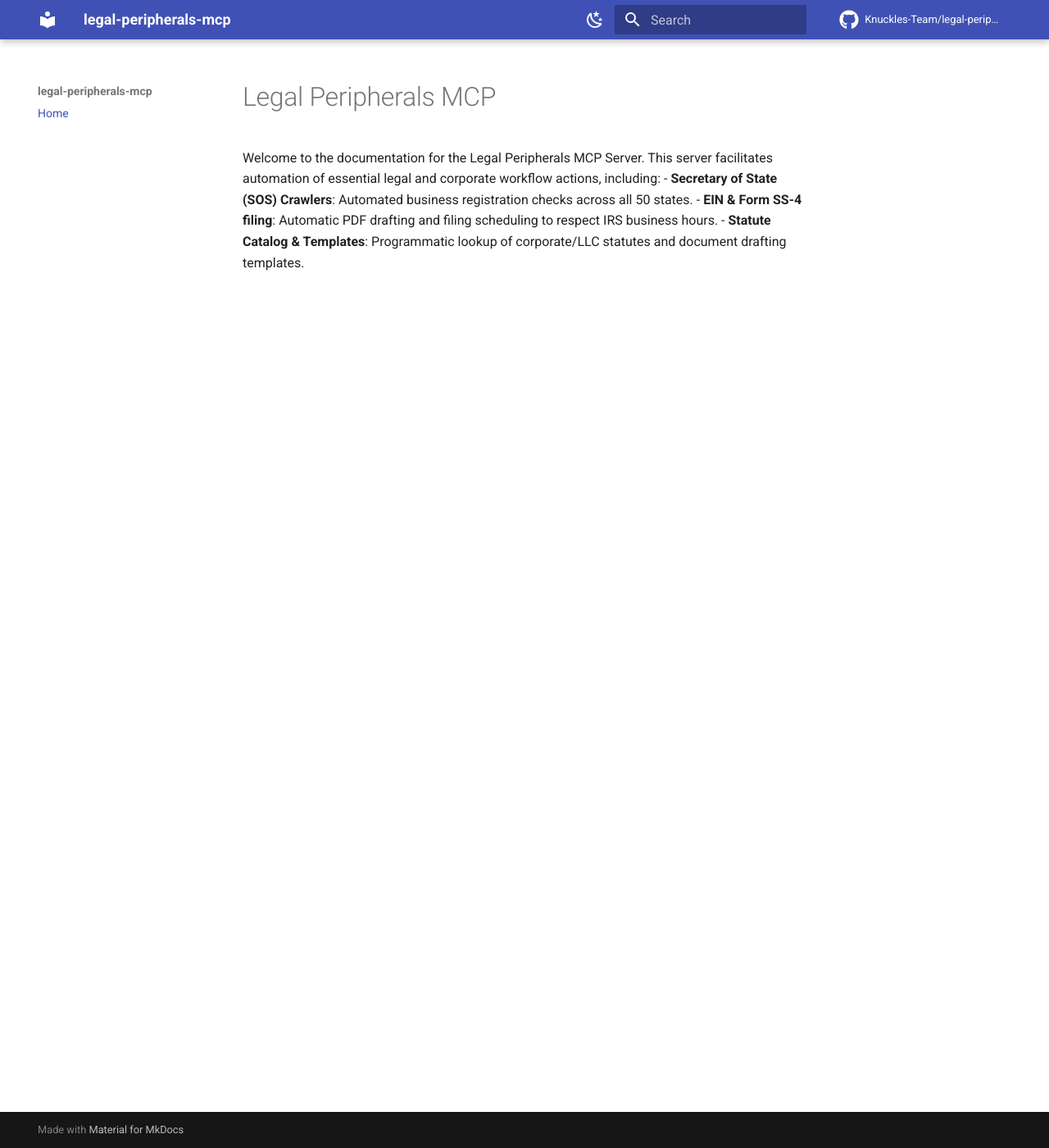
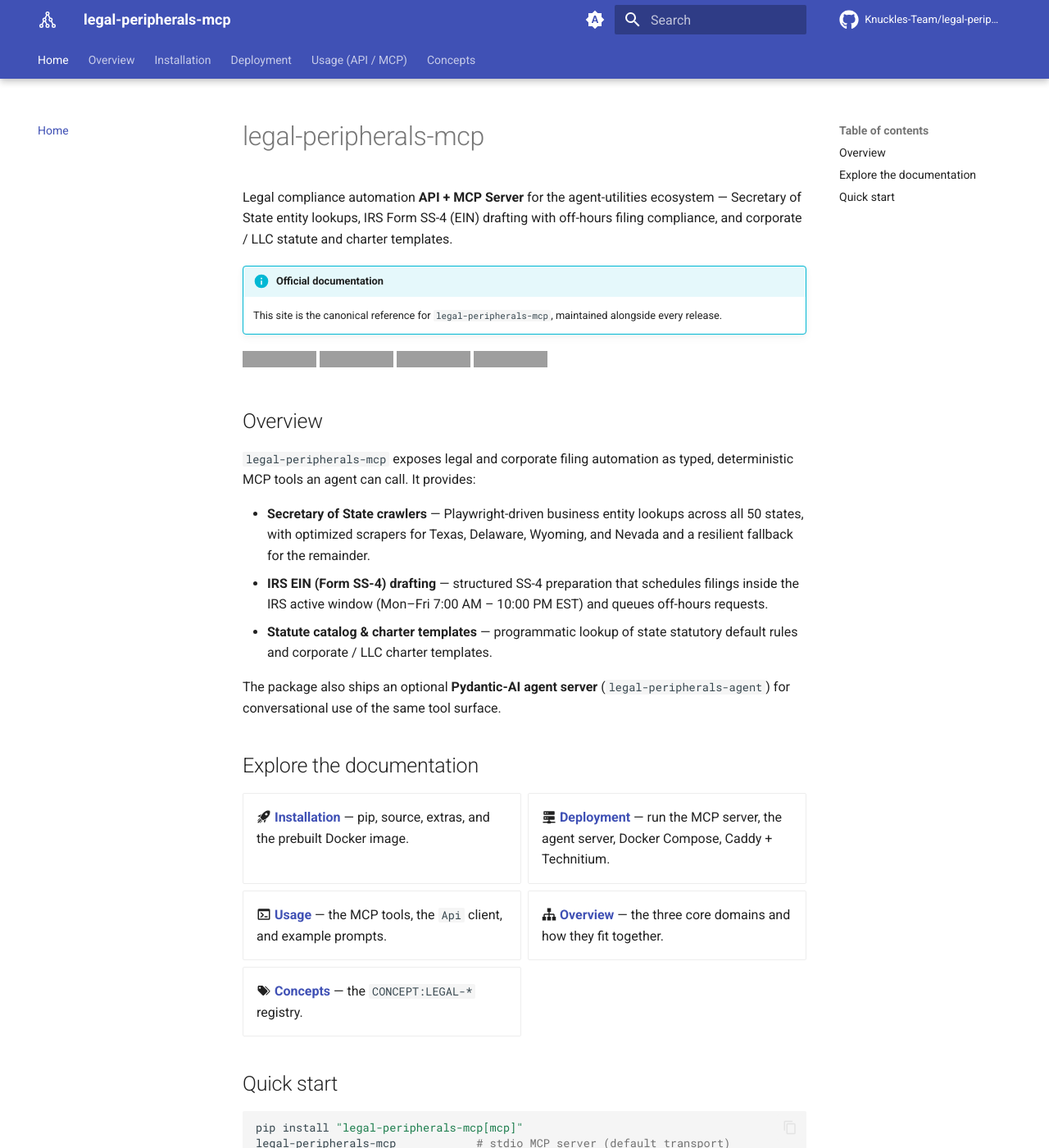
Before and after one commit to Knuckles-Team/legal-peripherals-mcp, an MkDocs documentation site: the page built from docs/index.md, in a window 1280 px wide and 1400 px high. Shown: the whole window at 82% size. Built offline with MkDocs 1.6.1 and Material for MkDocs 9.7.7, drawn with Linux system fonts in a browser that asks for light colours; comment, search, counter and statistics services are not loaded; some of the changed text lies outside the part shown; grey boxes are pictures that could not be loaded.

Commit message:
Standardize documentation: publish docs site, deployment & usage guides
Align legal-peripherals-mcp documentation with the ecosystem standard:
a Material mkdocs site (index, installation, deployment, usage) mirroring
the reference theme, an updated README documentation banner and page table,
and a nav covering every docs page. Documents both the MCP server and the
optional Pydantic-AI agent server.

Co-Authored-By: Claude Opus 4.8 (1M context) <noreply@anthropic.com>

````diff
--- a/docs/index.md
+++ b/docs/index.md
@@ -1,6 +1,60 @@
-# Legal Peripherals MCP
+# legal-peripherals-mcp
 
-Welcome to the documentation for the Legal Peripherals MCP Server. This server facilitates automation of essential legal and corporate workflow actions, including:
-- **Secretary of State (SOS) Crawlers**: Automated business registration checks across all 50 states.
-- **EIN & Form SS-4 filing**: Automatic PDF drafting and filing scheduling to respect IRS business hours.
-- **Statute Catalog & Templates**: Programmatic lookup of corporate/LLC statutes and document drafting templates.
+Legal compliance automation **API + MCP Server** for the agent-utilities ecosystem
+— Secretary of State entity lookups, IRS Form SS-4 (EIN) drafting with off-hours
+filing compliance, and corporate / LLC statute and charter templates.
+
+!!! info "Official documentation"
+    This site is the canonical reference for `legal-peripherals-mcp`, maintained
+    alongside every release.
+
+[![PyPI](https://img.shields.io/pypi/v/legal-peripherals-mcp)](https://pypi.org/project/legal-peripherals-mcp/)
+![MCP Server](https://badge.mcpx.dev?type=server 'MCP Server')
+[![License](https://img.shields.io/pypi/l/legal-peripherals-mcp)](https://github.com/Knuckles-Team/legal-peripherals-mcp/blob/main/LICENSE)
+[![GitHub](https://img.shields.io/badge/source-GitHub-181717?logo=github)](https://github.com/Knuckles-Team/legal-peripherals-mcp)
+
+## Overview
+
+`legal-peripherals-mcp` exposes legal and corporate filing automation as typed,
+deterministic MCP tools an agent can call. It provides:
+
+- **Secretary of State crawlers** — Playwright-driven business entity lookups across
+  all 50 states, with optimized scrapers for Texas, Delaware, Wyoming, and Nevada and
+  a resilient fallback for the remainder.
+- **IRS EIN (Form SS-4) drafting** — structured SS-4 preparation that schedules
+  filings inside the IRS active window (Mon–Fri 7:00 AM – 10:00 PM EST) and queues
+  off-hours requests.
+- **Statute catalog & charter templates** — programmatic lookup of state statutory
+  default rules and corporate / LLC charter templates.
+
+The package also ships an optional **Pydantic-AI agent server** (`legal-peripherals-agent`)
+for conversational use of the same tool surface.
+
+## Explore the documentation
+
+<div class="grid cards" markdown>
+
+- :material-rocket-launch: **[Installation](installation.md)** — pip, source, extras, and the prebuilt Docker image.
+- :material-server-network: **[Deployment](deployment.md)** — run the MCP server, the agent server, Docker Compose, Caddy + Technitium.
+- :material-console: **[Usage](usage.md)** — the MCP tools, the `Api` client, and example prompts.
+- :material-sitemap: **[Overview](overview.md)** — the three core domains and how they fit together.
+- :material-tag-multiple: **[Concepts](concepts.md)** — the `CONCEPT:LEGAL-*` registry.
+
+</div>
+
+## Quick start
+
+```bash
+pip install "legal-peripherals-mcp[mcp]"
+legal-peripherals-mcp            # stdio MCP server (default transport)
+```
+
+Run it as a network server:
+
+```bash
+legal-peripherals-mcp --transport streamable-http --host 0.0.0.0 --port 8000
+```
+
+See **[Installation](installation.md)** and **[Deployment](deployment.md)** for the
+full matrix (PyPI extras, Docker image, all transports, the agent server, reverse
+proxy, DNS).
--- a/mkdocs.yml
+++ b/mkdocs.yml
@@ -1,35 +1,64 @@
 site_name: "legal-peripherals-mcp"
+site_description: "Legal compliance automation API + MCP Server — Secretary of State lookups, IRS Form SS-4 (EIN) drafting, and statute / charter templates for the agent-utilities ecosystem."
+site_url: "https://knuckles-team.github.io/legal-peripherals-mcp/"
 repo_name: "Knuckles-Team/legal-peripherals-mcp"
 repo_url: "https://github.com/Knuckles-Team/legal-peripherals-mcp"
+edit_uri: "edit/main/docs/"
+copyright: "Copyright &copy; Knuckles-Team — MIT licensed"
+
 theme:
   name: material
+  icon:
+    repo: fontawesome/brands/github
+    logo: material/graph-outline
+  favicon: https://raw.githubusercontent.com/squidfunk/mkdocs-material/master/material/templates/assets/images/favicon.png
   features:
+    - navigation.tabs
+    - navigation.tabs.sticky
     - navigation.sections
     - navigation.top
+    - navigation.tracking
+    - navigation.instant
+    - navigation.instant.progress
+    - navigation.footer
+    - toc.follow
     - search.suggest
     - search.highlight
+    - search.share
     - content.code.copy
     - content.code.annotate
+    - content.tabs.link
+    - content.tooltips
   palette:
-    - scheme: default
+    - media: "(prefers-color-scheme)"
+      toggle:
+        icon: material/brightness-auto
+        name: Switch to light mode
+    - media: "(prefers-color-scheme: light)"
+      scheme: default
       primary: indigo
       accent: indigo
       toggle:
         icon: material/weather-night
         name: Switch to dark mode
-    - scheme: slate
+    - media: "(prefers-color-scheme: dark)"
+      scheme: slate
       primary: indigo
       accent: indigo
       toggle:
         icon: material/weather-sunny
         name: Switch to light mode
-  icon:
-    repo: fontawesome/brands/github
+
 plugins:
   - search
+
 markdown_extensions:
   - pymdownx.highlight:
       anchor_linenums: true
+      line_spans: __span
+      pygments_lang_class: true
+  - pymdownx.inlinehilite
+  - pymdownx.snippets
   - pymdownx.superfences:
       custom_fences:
         - name: mermaid
@@ -37,11 +66,28 @@ markdown_extensions:
           format: !!python/name:pymdownx.superfences.fence_code_format
   - pymdownx.tabbed:
       alternate_style: true
+  - pymdownx.emoji:
+      emoji_index: !!python/name:material.extensions.emoji.twemoji
+      emoji_generator: !!python/name:material.extensions.emoji.to_svg
   - admonition
   - pymdownx.details
   - attr_list
+  - md_in_html
   - tables
   - toc:
       permalink: true
+
+extra:
+  social:
+    - icon: fontawesome/brands/github
+      link: https://github.com/Knuckles-Team/legal-peripherals-mcp
+    - icon: fontawesome/brands/python
+      link: https://pypi.org/project/legal-peripherals-mcp/
+
 nav:
   - Home: index.md
+  - Overview: overview.md
+  - Installation: installation.md
+  - Deployment: deployment.md
+  - Usage (API / MCP): usage.md
+  - Concepts: concepts.md
````
Also changed, not shown: README.md (+23 -0 lines), docs/deployment.md (added, +194 -0 lines), docs/installation.md (added, +79 -0 lines), docs/usage.md (added, +64 -0 lines).
